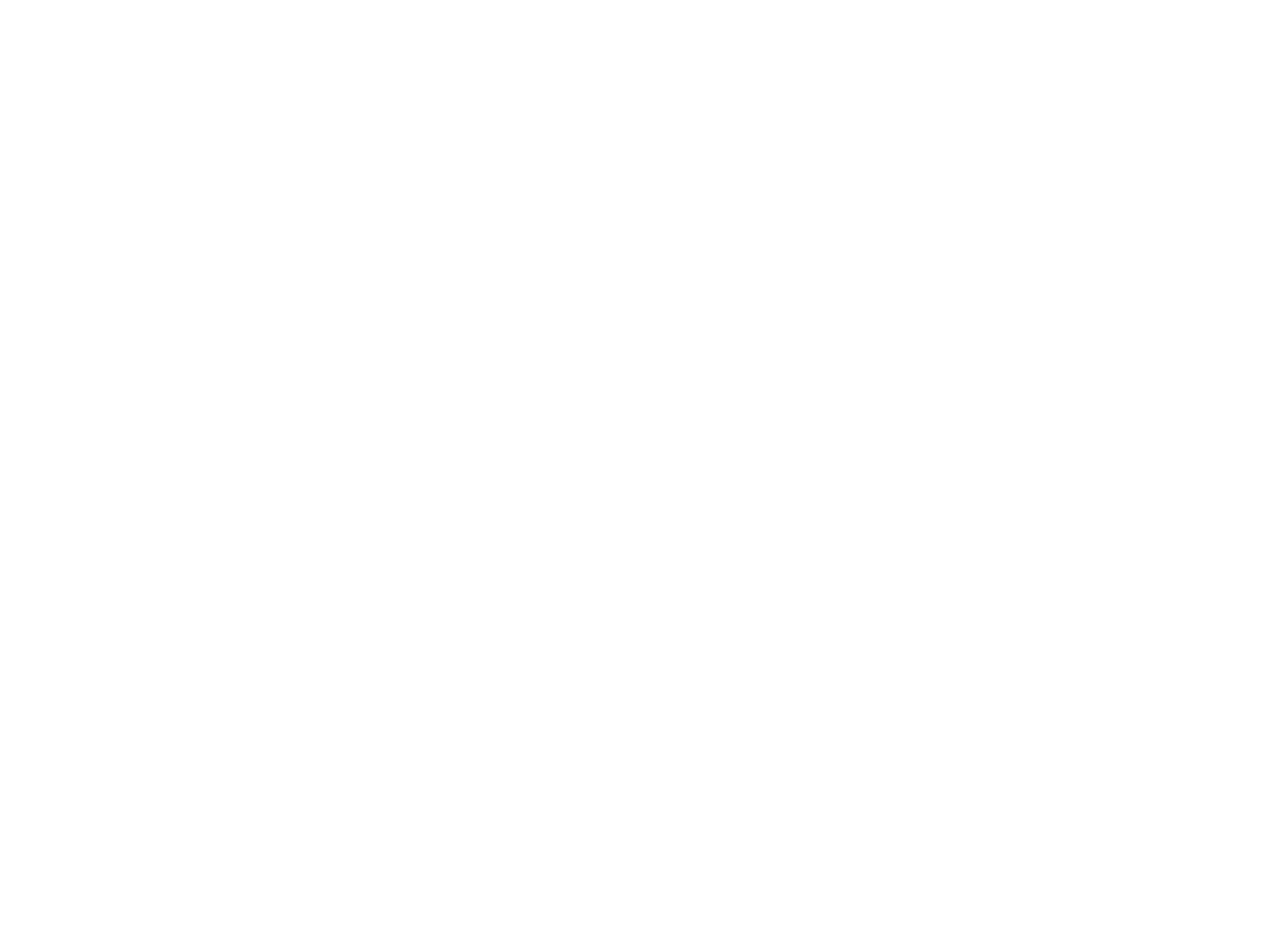
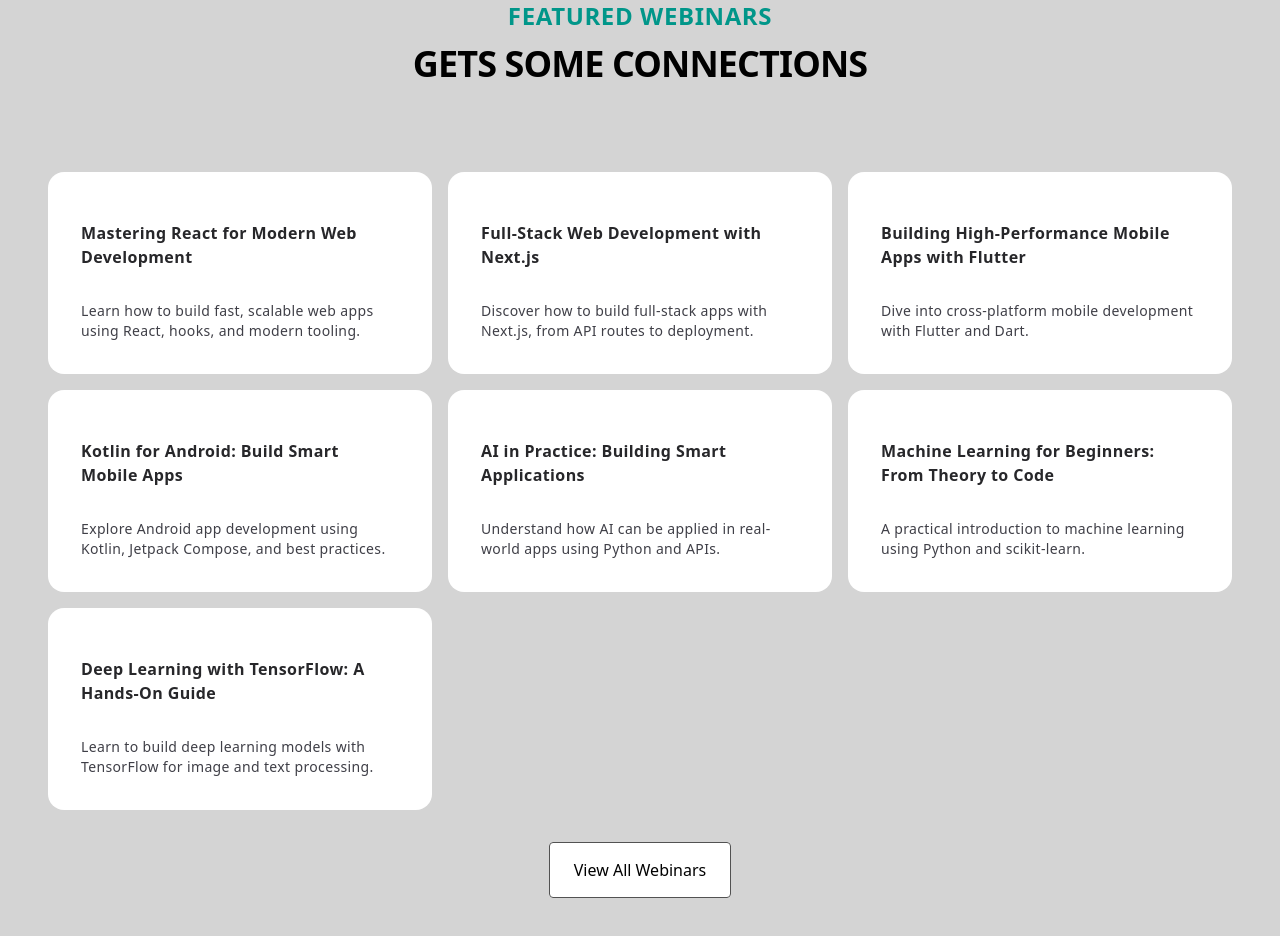
Before and after one commit to rai-mudasar/Tech-Design, a Next.js app: page / in a window 1280 px wide. Shown: the part 1620-2556 px from the top of the page. Before the commit the page ends 1540 px from the top, so only its background shows below. Built offline with nearby package versions, Linux system fonts and the light colour scheme.

Commit message:
Added a new component "HoverCards" and with the use acernity Ui Library

```diff
--- a/src/app/page.js
+++ b/src/app/page.js
@@ -1,6 +1,7 @@
 import ThemeToggle from "@/components/ThemeToggle" // Adjust the import path as necessary
 import HeroSection from "@/components/HeroSection"  // Adjust the import path as necessary
 import FeatureCards from "@/components/FeatureCards" // Adjust the import path as necessary
+import HoverCards from "@/components/HoverCards";
 
 
 export default function Home() {
@@ -9,6 +10,7 @@
       <ThemeToggle />
       <HeroSection />
       <FeatureCards />
+      <HoverCards />
     </main>
   );
 }
--- a/src/components/FeatureCards.jsx
+++ b/src/components/FeatureCards.jsx
@@ -7,12 +7,12 @@
   const featureCourses = courses.coursesData;
 
   return (
-    <div className="h-auto w-full bg-stone-200 dark:bg-[#0F1524] text-white dark:text-white pb-20 flex flex-col">
+    <div className="h-auto w-full bg-neutral-300 dark:bg-[#0F1524] text-white dark:text-white pb-20 flex flex-col">
       <div className=" mt-20 text-center">
-        <p className="text-lg sm:text-2xl font-bold text-[#2E918A] uppercase">
+        <p className="text-lg sm:text-2xl font-semibold text-teal-600 uppercase  tracking-wide">
           Featured Courses
         </p>
-        <p className="text-2xl sm:text-4xl font-bold mt-3 uppercase text-black dark:text-white">
+        <p className="text-2xl sm:text-4xl font-extrabold mt-3 uppercase text-black dark:text-white tracking-tight">
           Learn With The Best
         </p>
       </div>
--- /dev/null
+++ b/src/components/HoverCards.jsx
@@ -0,0 +1,77 @@
+import Link from "next/link";
+import { HoverEffect } from "@/components/ui/card-hover-effect";
+
+export default function HoverCards() {
+  const webinars = [
+    {
+      title: "Mastering React for Modern Web Development",
+      description:
+        "Learn how to build fast, scalable web apps using React, hooks, and modern tooling.",
+      link: "https://example.com/webinar/react-web-development",
+    },
+    {
+      title: "Full-Stack Web Development with Next.js",
+      description:
+        "Discover how to build full-stack apps with Next.js, from API routes to deployment.",
+      link: "https://example.com/webinar/nextjs-fullstack",
+    },
+    {
+      title: "Building High-Performance Mobile Apps with Flutter",
+      description:
+        "Dive into cross-platform mobile development with Flutter and Dart.",
+      link: "https://example.com/webinar/flutter-app-dev",
+    },
+    {
+      title: "Kotlin for Android: Build Smart Mobile Apps",
+      description:
+        "Explore Android app development using Kotlin, Jetpack Compose, and best practices.",
+      link: "https://example.com/webinar/kotlin-android",
+    },
+    {
+      title: "AI in Practice: Building Smart Applications",
+      description:
+        "Understand how AI can be applied in real-world apps using Python and APIs.",
+      link: "https://example.com/webinar/ai-applications",
+    },
+    {
+      title: "Machine Learning for Beginners: From Theory to Code",
+      description:
+        "A practical introduction to machine learning using Python and scikit-learn.",
+      link: "https://example.com/webinar/ml-beginners",
+    },
+    {
+      title: "Deep Learning with TensorFlow: A Hands-On Guide",
+      description:
+        "Learn to build deep learning models with TensorFlow for image and text processing.",
+      link: "https://example.com/webinar/deep-learning-tensorflow",
+    },
+  ];
+
+  return (
+    <div className="bg-neutral-300 dark:bg-[#0F1524]">
+      <div className="py-20">
+        <div className="text-center">
+          <h2 className="text-teal-600 font-semibold uppercase text-lg sm:text-2xl tracking-wide">
+            Featured Webinars
+          </h2>
+          <p className="mt-3 text-black dark:text-white font-extrabold uppercase text-2xl sm:text-4xl tracking-tight">
+            Gets some Connections
+          </p>
+        </div>
+
+        <div className="mt-10">
+            <HoverEffect items={webinars} className={'mx-10'} />
+        </div>
+
+        <div className="text-center">
+          <Link
+            href={"#"}
+            className="px-3 sm:px-6 py-2 sm:py-4 border border-neutral-600 bg-white hover:bg-gray-200 transition duration-200 rounded"
+          >
+            View All Webinars
+          </Link>
+        </div>
+      </div>
+    </div>
+  );
+}
--- /dev/null
+++ b/src/components/ui/card-hover-effect.jsx
@@ -0,0 +1,86 @@
+'use client'
+
+import { cn } from "@/utils/utils";
+import { AnimatePresence, motion } from "motion/react";
+
+import { useState } from "react";
+
+export const HoverEffect = ({
+  items,
+  className
+}) => {
+  let [hoveredIndex, setHoveredIndex] = useState(null);
+
+  return (
+    <div
+      className={cn("grid grid-cols-1 md:grid-cols-2  lg:grid-cols-3  py-10", className)}>
+      {items.map((item, idx) => (
+        <a
+          href={item?.link}
+          key={item?.link}
+          className="relative group  block p-2 h-full w-full"
+          onMouseEnter={() => setHoveredIndex(idx)}
+          onMouseLeave={() => setHoveredIndex(null)}>
+          <AnimatePresence>
+            {hoveredIndex === idx && (
+              <motion.span
+                className="absolute inset-0 h-full w-full bg-slate-800/[0.8] block  rounded-3xl"
+                layoutId="hoverBackground"
+                initial={{ opacity: 0 }}
+                animate={{
+                  opacity: 1,
+                  transition: { duration: 0.15 },
+                }}
+                exit={{
+                  opacity: 0,
+                  transition: { duration: 0.15, delay: 0.2 },
+                }} />
+            )}
+          </AnimatePresence>
+          <Card>
+            <CardTitle>{item.title}</CardTitle>
+            <CardDescription>{item.description}</CardDescription>
+          </Card>
+        </a>
+      ))}
+    </div>
+  );
+};
+
+export const Card = ({
+  className,
+  children
+}) => {
+  return (
+    <div
+      className={cn(
+        "rounded-2xl h-full w-full p-4 overflow-hidden bg-white dark:bg-black border border-transparent dark:border-white/[0.2] group-hover:border-slate-700 relative z-20",
+        className
+      )}>
+      <div className="relative z-50">
+        <div className="p-4">{children}</div>
+      </div>
+    </div>
+  );
+};
+export const CardTitle = ({
+  className,
+  children
+}) => {
+  return (
+    <h4 className={cn("text-zinc-800 dark:text-zinc-100 font-bold tracking-wide mt-4", className)}>
+      {children}
+    </h4>
+  );
+};
+export const CardDescription = ({
+  className,
+  children
+}) => {
+  return (
+    <p
+      className={cn("mt-8 text-zinc-700 dark:text-zinc-400 tracking-wide leading-relaxed text-sm", className)}>
+      {children}
+    </p>
+  );
+};
```
